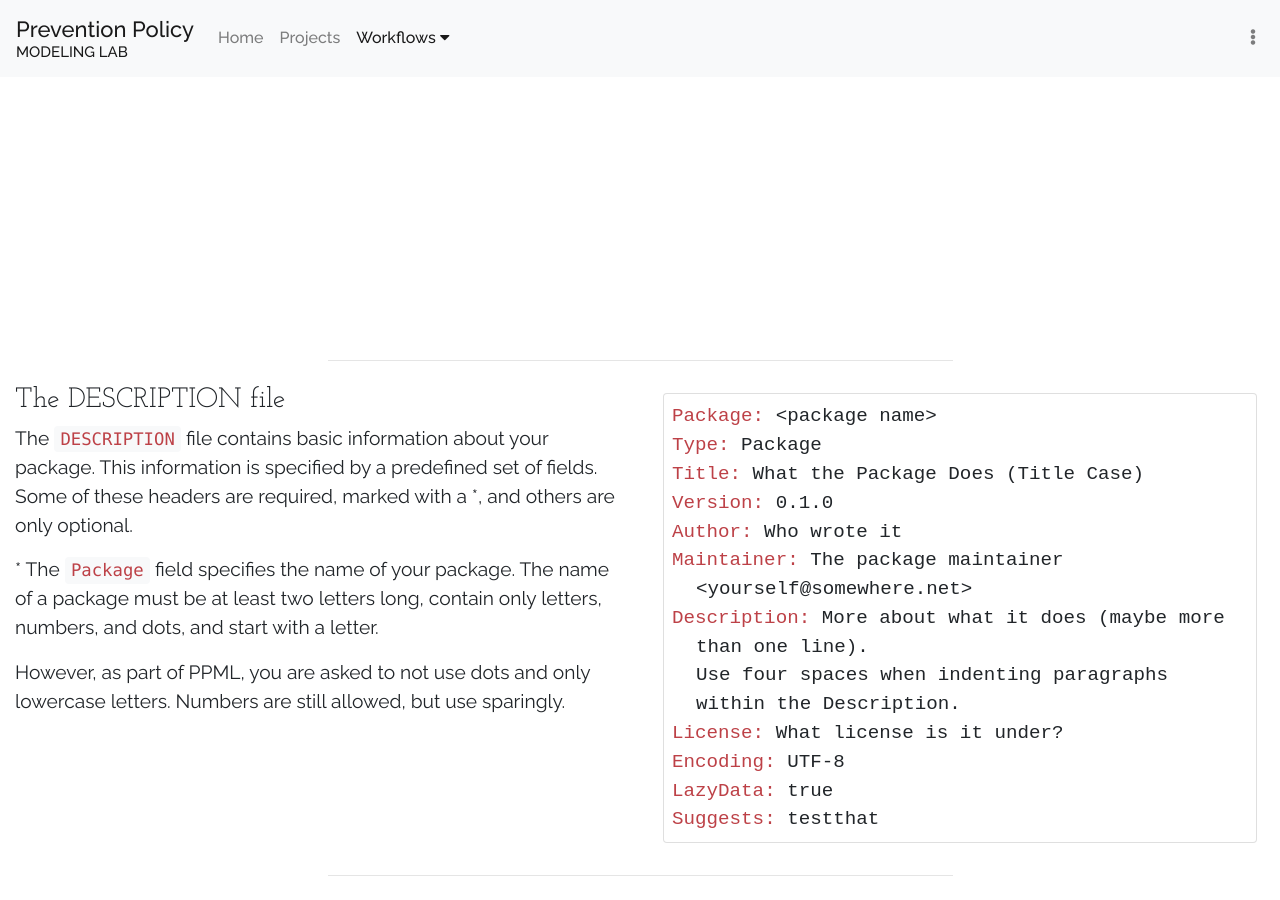
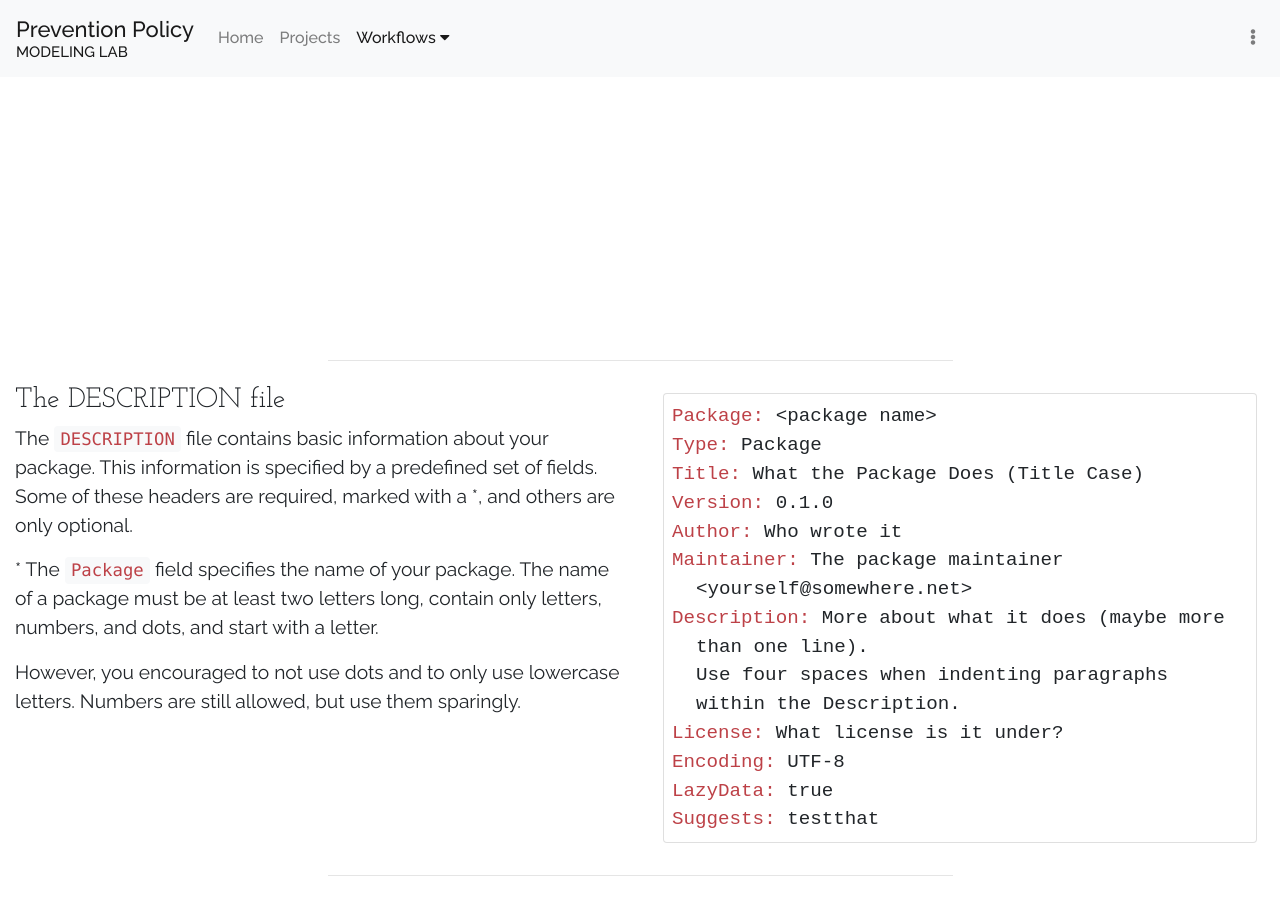
Before and after one commit to nteetor/ppml.github.io, a Jekyll site: the page built from workflow/packages/index.html, in a window 1280 px wide and 900 px high, scrolled down 1850 px. Built offline with Jekyll 4.4.1, drawn with Linux system fonts in a browser that asks for light colours; nearby versions of some CDN libraries; some web fonts are replaced.

Commit message:
revised package naming details

```diff
--- a/_descriptions/packages/description.html
+++ b/_descriptions/packages/description.html
@@ -15,8 +15,8 @@
     </p>
 
     <p>
-      However, as part of PPML, you are asked to not use dots and only lowercase
-      letters. Numbers are still allowed, but use sparingly.
+      However, you encouraged to not use dots and to only use lowercase
+      letters. Numbers are still allowed, but use them sparingly.
     </p>
   </div>
 
```
Also changed, not shown: 1 other file.
